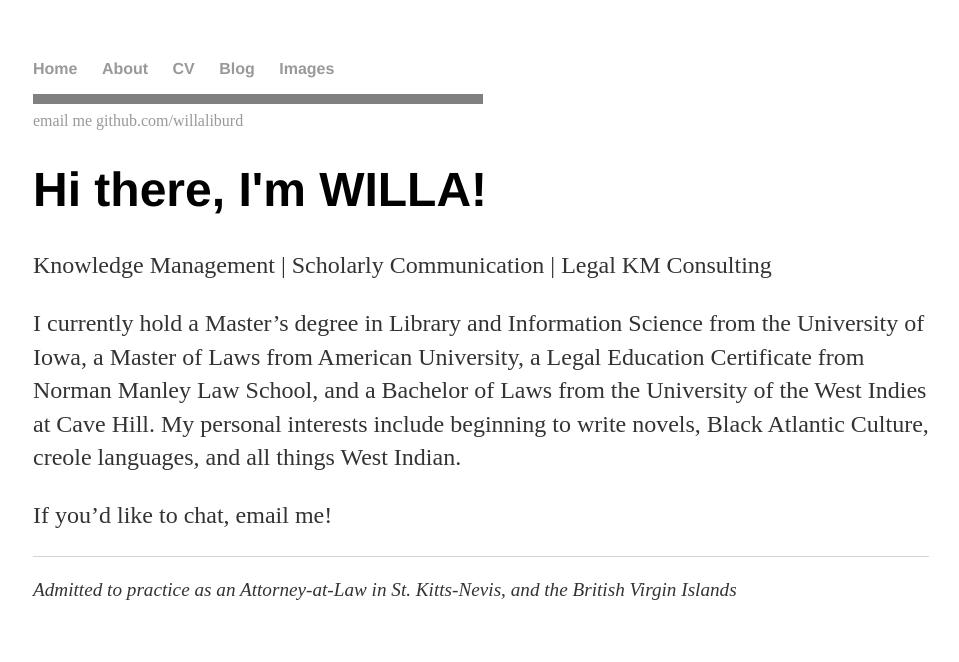
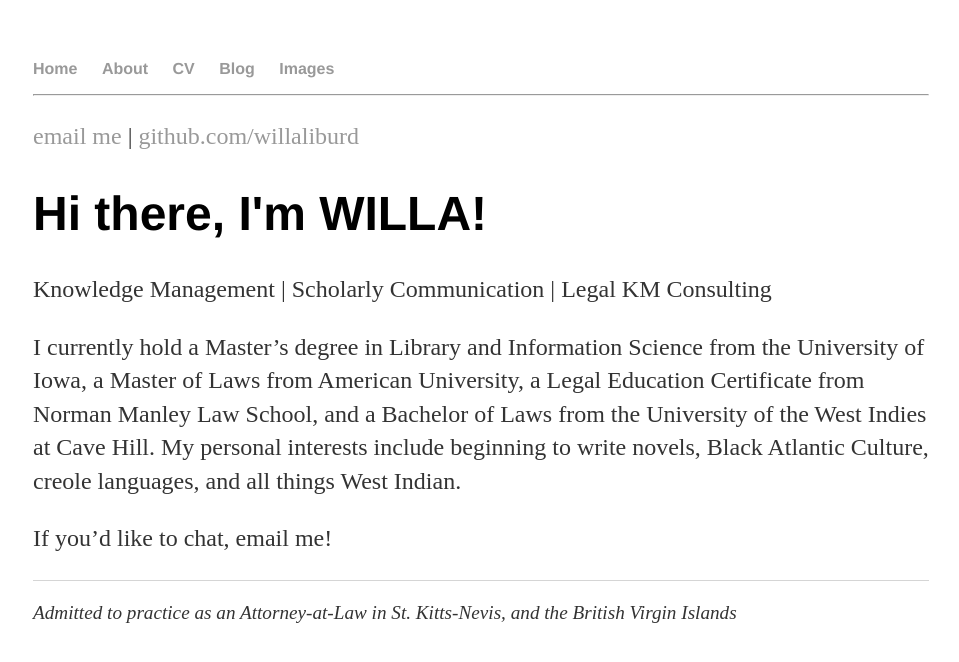
Before and after one commit to willaliburd/willaliburd.github.io, a Jekyll site: the page built from index.html, in a window 1280 px wide. Shown: the top 662 px of the page, without its empty margins (159-1118 px from the left). Built offline with Jekyll 4.4.1, drawn with Linux system fonts in a browser that asks for light colours.

Commit message:
Update default.html

```diff
--- a/_layouts/default.html
+++ b/_layouts/default.html
@@ -16,13 +16,12 @@
 	    		</ul>
 			</nav>
 
-			<hr size="10" width="50%" align="left" color="gray">
-
-			<a href="mailto:willa@nattakm.com">email me</a>             <a href="https://github.com/NAME">github.com/willaliburd</a>
-
 
 			<div class="container">
-			{{ content }}
+			<hr>
+			<p><a href="mailto:willa@nattakm.com">email me</a> | <a href="https://github.com/NAME">github.com/willaliburd</a></p>
+
+				{{ content }}
 
 			</div><!-- /.container -->
 
```
